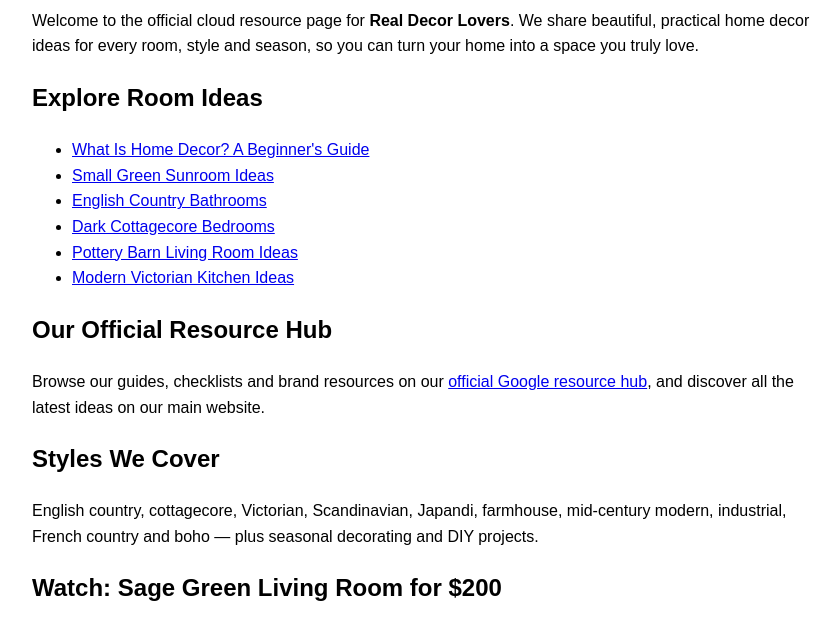
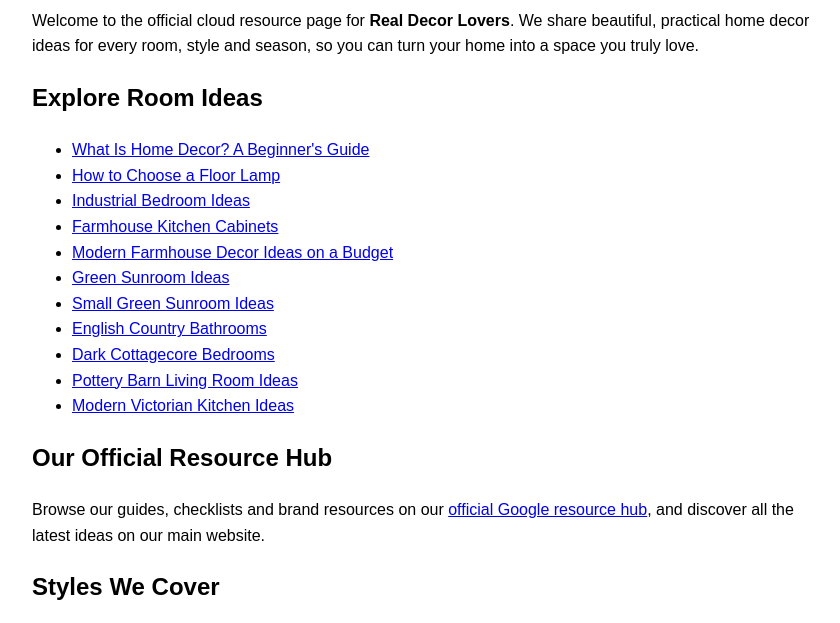
Before and after one commit to realdecorlovers/realdecorlovers.github.io, a plain HTML site: page index.html in a window 1280 px wide. Shown: the part 156-779 px from the top of the page, without its empty margins (208-1048 px from the left). Drawn offline with Linux system fonts and the light colour scheme.

Commit message:
Add priority guide links (C1)

```diff
--- a/index.html
+++ b/index.html
@@ -35,6 +35,11 @@
   <h2>Explore Room Ideas</h2>
   <ul>
     <li><a href="https://realdecorlovers.com/what-is-home-decor/">What Is Home Decor? A Beginner's Guide</a></li>
+    <li><a href="https://realdecorlovers.com/how-to-choose-a-floor-lamp/">How to Choose a Floor Lamp</a></li>
+    <li><a href="https://realdecorlovers.com/industrial-bedroom-ideas/">Industrial Bedroom Ideas</a></li>
+    <li><a href="https://realdecorlovers.com/farmhouse-kitchen-cabinets/">Farmhouse Kitchen Cabinets</a></li>
+    <li><a href="https://realdecorlovers.com/modern-farmhouse-decor-ideas-on-a-budget/">Modern Farmhouse Decor Ideas on a Budget</a></li>
+    <li><a href="https://realdecorlovers.com/green-sunroom-ideas/">Green Sunroom Ideas</a></li>
     <li><a href="https://realdecorlovers.com/small-green-sunroom-ideas/">Small Green Sunroom Ideas</a></li>
     <li><a href="https://realdecorlovers.com/english-country-bathrooms/">English Country Bathrooms</a></li>
     <li><a href="https://realdecorlovers.com/dark-cottagecore-bedrooms/">Dark Cottagecore Bedrooms</a></li>
```
